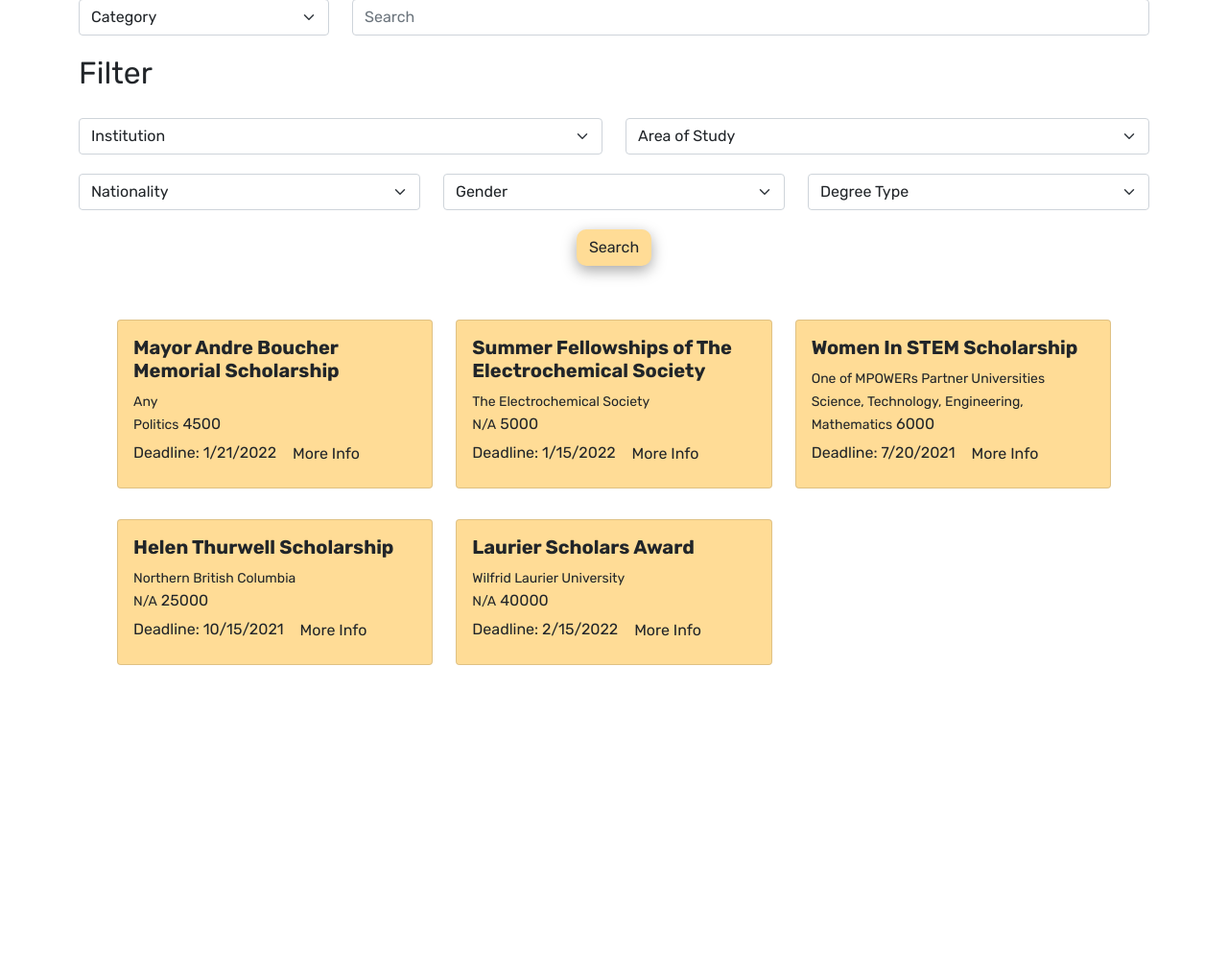
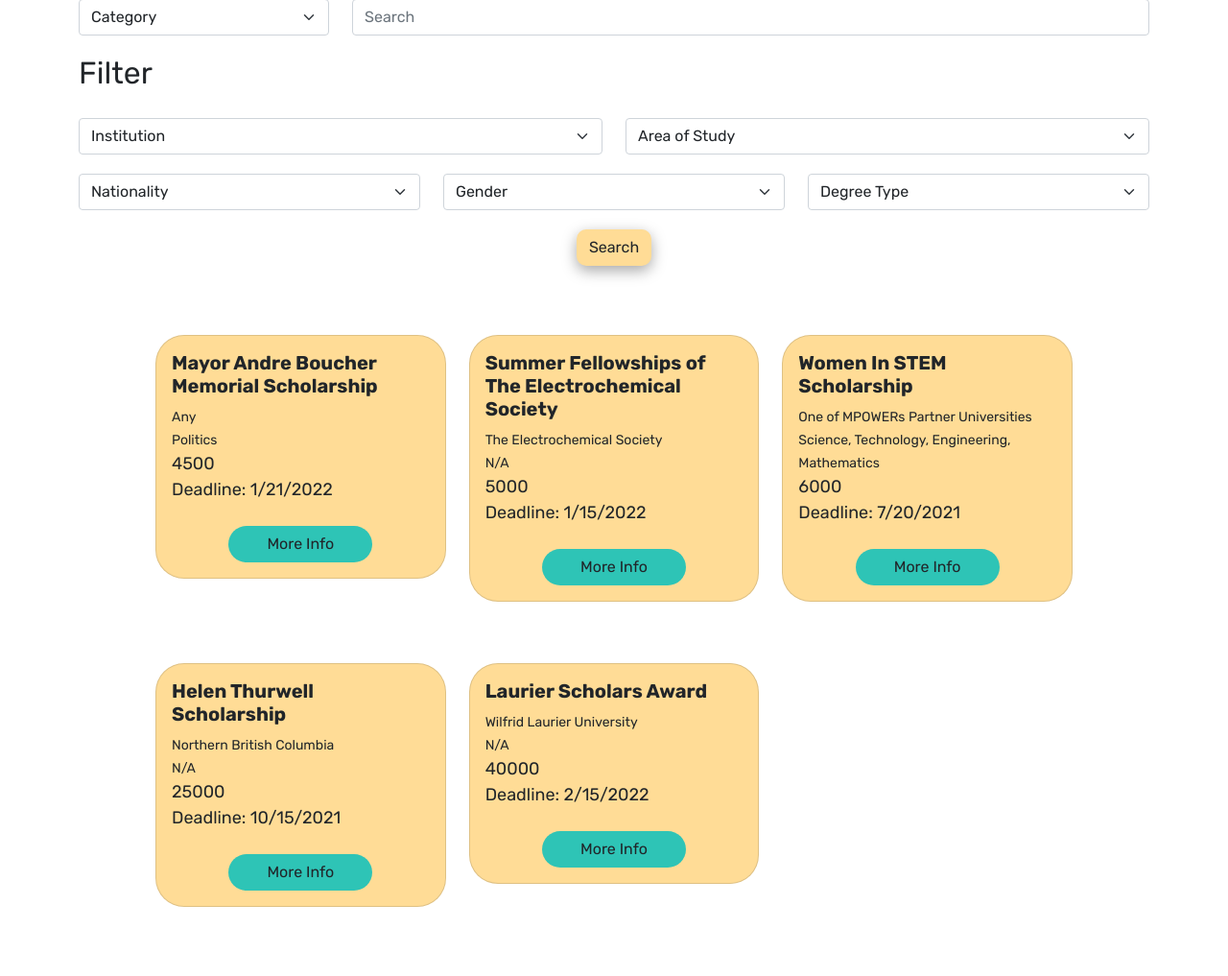
Before and after one commit to otrachea/building-tuition, a Flask app: page /scholarship in a window 1280 px wide. Shown: the part 191-1208 px from the top of the page at 96% size. Before the commit the page ends 884 px from the top, so only its background shows below. Run offline with Flask 2, Linux system fonts and the light colour scheme; data comes from the database, SQL or seed files in the repository.

Commit message:
Cards update

```diff
--- a/prototype/static/css/scholarship-search.css
+++ b/prototype/static/css/scholarship-search.css
@@ -8,15 +8,6 @@
     background-color: #FFDC96;
 }
 
-.scholarship-card{
-    margin: 1em 0em 1em 0em;
+.card{
     background-color: #FFDC96;
 }
-
-.scholarship-card h5{
-    font-weight: 800;
-}
-
-.scholarship-card h7{
-    font-size: 14px;
-}
--- a/prototype/static/css/search.css
+++ b/prototype/static/css/search.css
@@ -19,6 +19,10 @@ h4 {
     font-size: 24px;
 }
 
+select {
+    background-color: rgb(219, 219, 219);
+}
+
 .top-buffer {
     margin-top: 20px;
 }
@@ -31,3 +35,25 @@ h4 {
     border-radius: 10px;
     box-shadow: rgba(0, 0, 0, 0.35) 0px 5px 15px;
 }
+
+.card{
+    margin: 2em 0em 2em 0em;
+    background-color: #FFDC96;
+}
+
+.card h5{
+    font-weight: 800;
+}
+
+.card h7{
+    font-size: 14px;
+}
+
+.more-info-btn{
+    background-color: #2EC4B6;
+    width: 150px;
+}
+
+.card-text{
+    font-size:large;
+}
--- a/prototype/templates/scholarship-search.html
+++ b/prototype/templates/scholarship-search.html
@@ -125,17 +125,18 @@
                 </div>
             </form>
 
-            <div class="row" style="padding: 2.5em">
+            <div class="row" style="padding: 2.5em 5em 2.5em 5em">
                 {% for row in rows %}
-                <div class="col-md-4">
-                    <div class="card scholarship-card">
-                        <div class="card-body">
+                <div class="col-md-4 h-100">
+                    <div class="card rounded-30 w-100 h-100">
+                        <div class="card-body w-100 h-100">
                             <h5 class="card-title">{{row[0]}}</h5>
-                            <h7 class="card-subtitle mb-2">{{row[3]}}</h7><br>
-                            <h7 class="card-subtitle mb-2">{{row[2]}}</h7>
+                            <h7 class="card-subtitle">{{row[3]}}<br>{{row[2]}}</h7><br>
                             <span class="card-text">{{row[1]}}</span><br>
-                            <span class="card-text">Deadline: {{row[10]}}</span>
-                            <button class="btn btn-default">More Info</button>
+                            <span class="card-text" style="padding-bottom: 5px;">Deadline: {{row[10]}}</span><br><br>
+                            <div class="w-100 text-center">
+                                <button class="btn more-info-btn rounded-30">More Info</button>
+                            </div>
                         </div>
                     </div>
                 </div>
```
